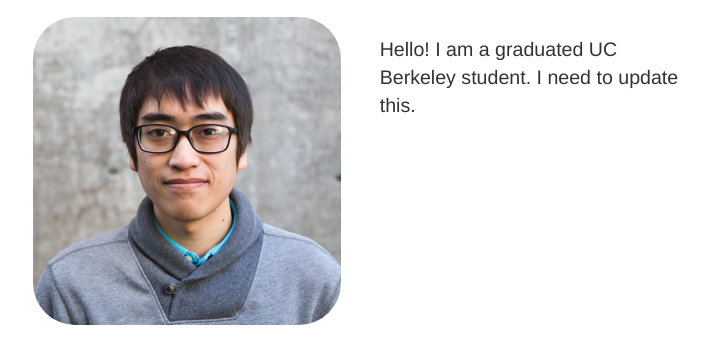
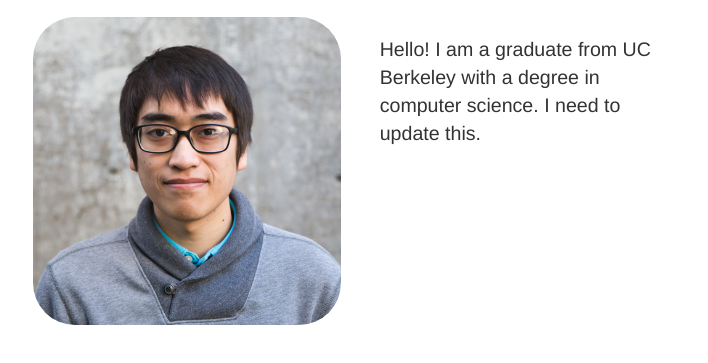
Before and after one commit to jerryhchen97/jchen0022.github.io, a plain HTML site: page index.html in a window 1280 px wide. Both pictures are taken after a click on the link "About". Shown: the part 287-650 px from the top of the page, without its empty margins (309-1017 px from the left). Drawn offline with nearby package versions, Linux system fonts and the light colour scheme.

Commit message:
Update index.html

```diff
--- a/index.html
+++ b/index.html
@@ -41,7 +41,7 @@
         <div id=about-img-text>
           <img id="jerry-img" src="images/jerry.jpg">
           <div id="about-text">
-            <p>Hello! I am a graduated UC Berkeley student. I need to update this.</p>
+            <p>Hello! I am a graduate from UC Berkeley with a degree in computer science. I need to update this.</p>
           </div>
         </div>
       </div>
```
